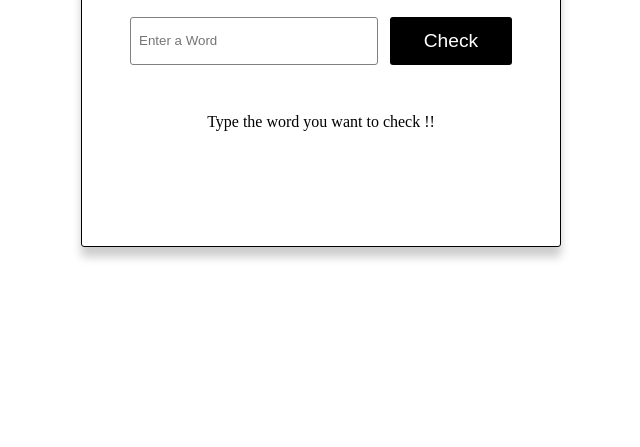
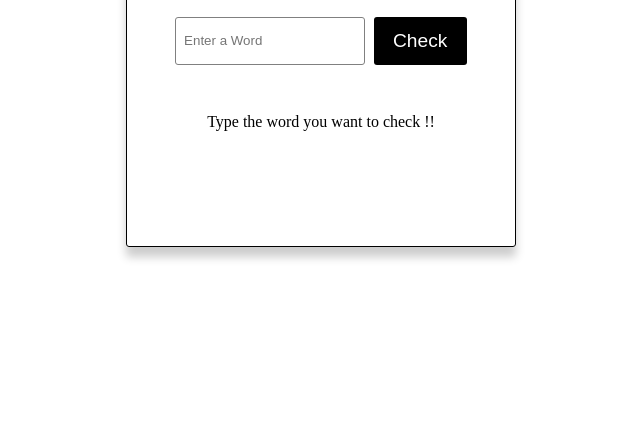
Before and after one commit to aviralsharma07/palindrome-checker, a plain HTML site: page index.html in a window 1280 px wide. Shown: the part 353-800 px from the top of the page, without its empty margins (319-959 px from the left). Drawn offline with Linux system fonts and the light colour scheme.

Commit message:
update README

```diff
--- a/style.css
+++ b/style.css
@@ -13,7 +13,7 @@ body {
 
 .pailindrome-checker {
   border: 1px solid black;
-  width: 30rem;
+  max-width: 30rem;
   height: 25rem;
   padding: 3rem;
   border-radius: 3px;
@@ -21,6 +21,7 @@ body {
   display: flex;
   flex-direction: column;
   justify-content: center;
+  margin: auto 1rem;
 }
 
 .pailindrome-form {
@@ -67,4 +68,5 @@ body {
   text-align: center;
   border-radius: 3px;
   padding: 1rem;
+  white-space: nowrap;
 }
```
Also changed, not shown: screenshots/desktop-img.png (added), screenshots/mobile-img.png (added), 1 other file.
